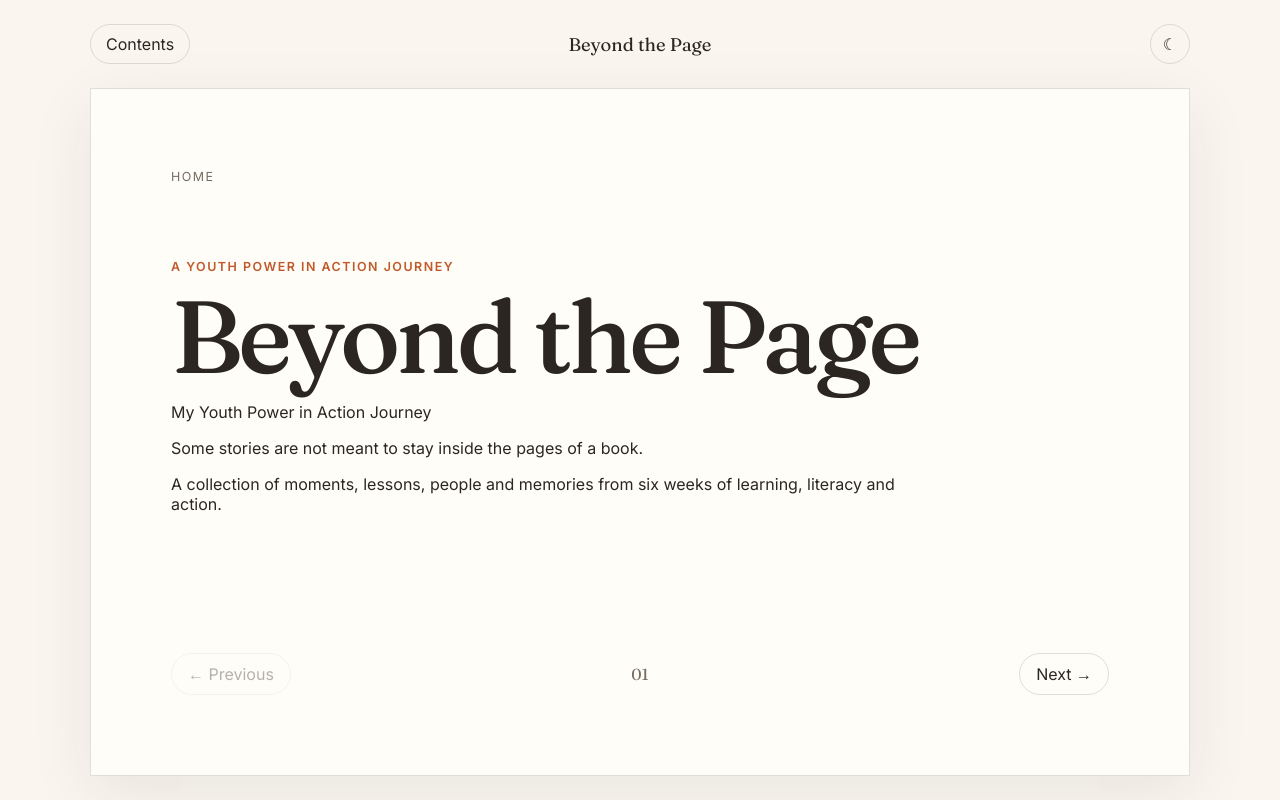
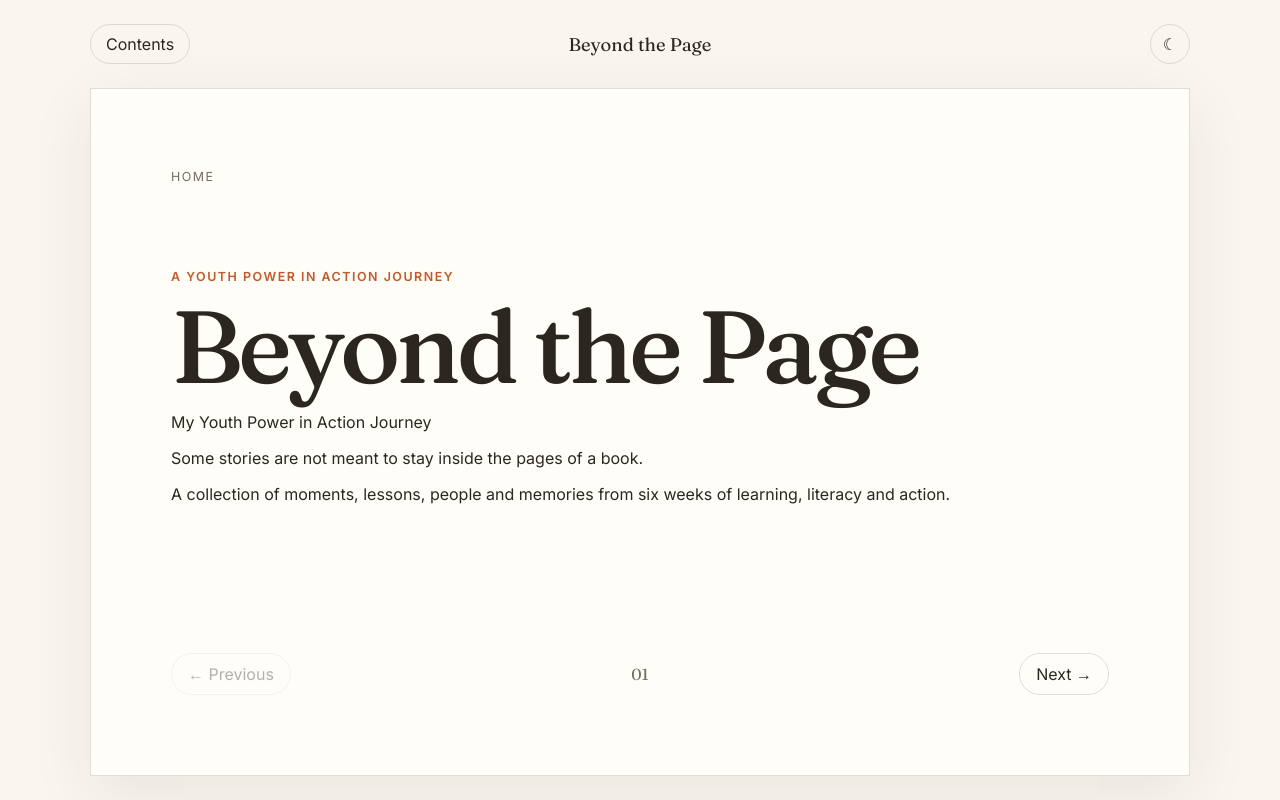
Before and after one commit to JJTGG/beyond-the-page, a Next.js app: page / in a window 1280 px wide. Built offline with nearby package versions, Linux system fonts and the light colour scheme.

Commit message:
fix: widen chapter content area

```diff
--- a/app/globals.css
+++ b/app/globals.css
@@ -165,7 +165,8 @@ main {
 }
 
 .chapter-content {
-  max-width: 760px;
+  width: 100%;
+  max-width: 920px;
   margin: auto 0;
 }
 
```
